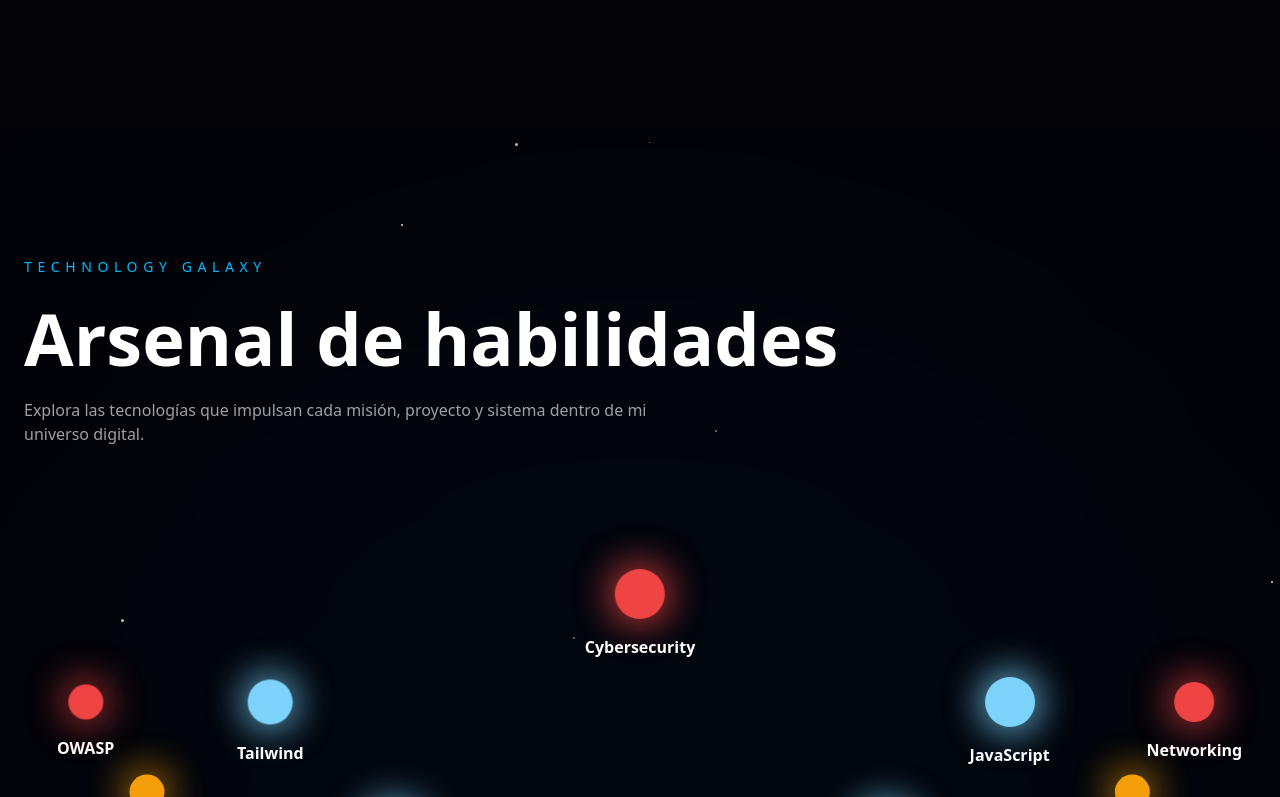
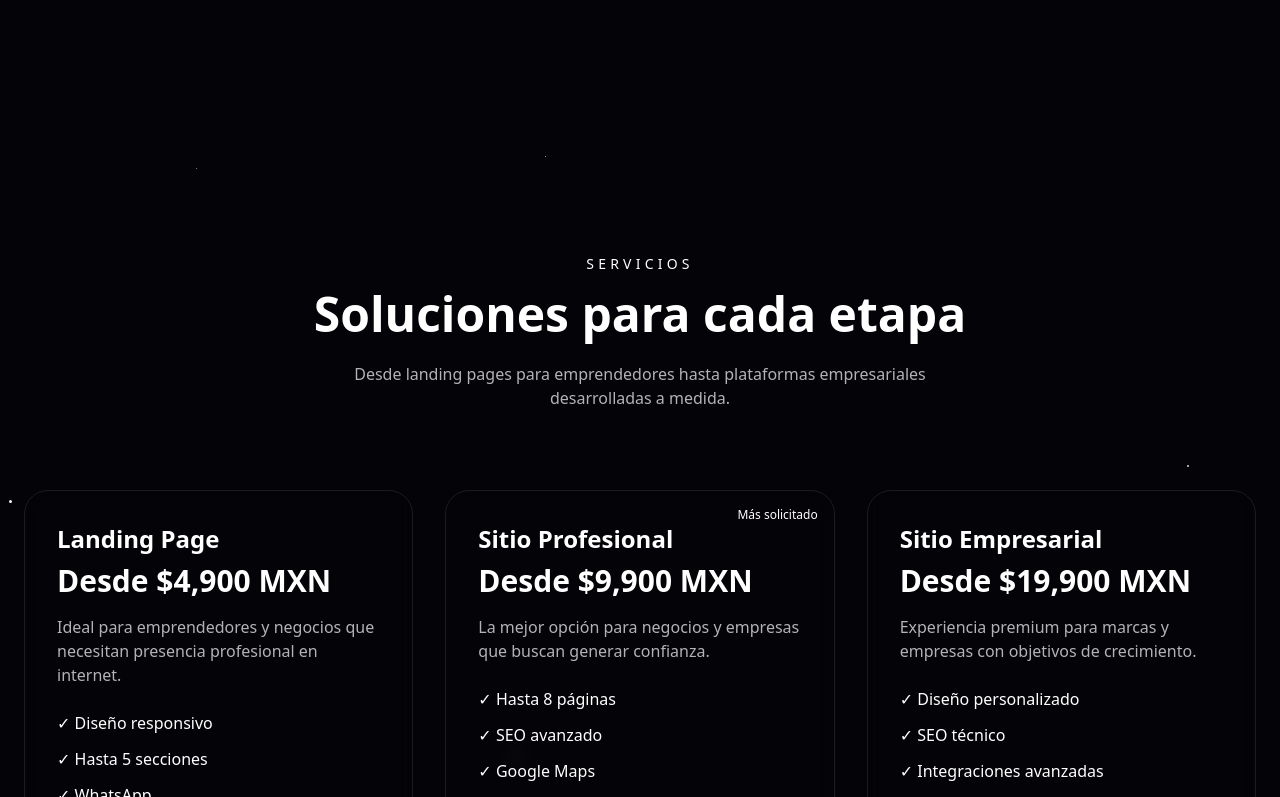
Before and after one commit to sofinator-hub/sofia-portafolio1, a Next.js app: page / in a window 1280 px wide. Shown: the part 4303-5100 px from the top of the page. Built offline with nearby package versions, Linux system fonts and the light colour scheme.

Commit message:
add services section

```diff
--- a/app/page.tsx
+++ b/app/page.tsx
@@ -5,6 +5,7 @@ import Stars from "@/components/hero/Stars";
 
 const About = dynamic(() => import("@/sections/About"));
 const Projects = dynamic(() => import("@/sections/Projects"));
+const Services = dynamic(() => import("@/sections/Services"));
 const Skills = dynamic(() => import("@/sections/Skills"));
 const Contact = dynamic(() => import("@/sections/Contact"));
 
@@ -27,6 +28,8 @@ export default function Home() {
 
       <Projects />
 
+      <Services />
+
       <Skills />
 
       <Contact />
```
